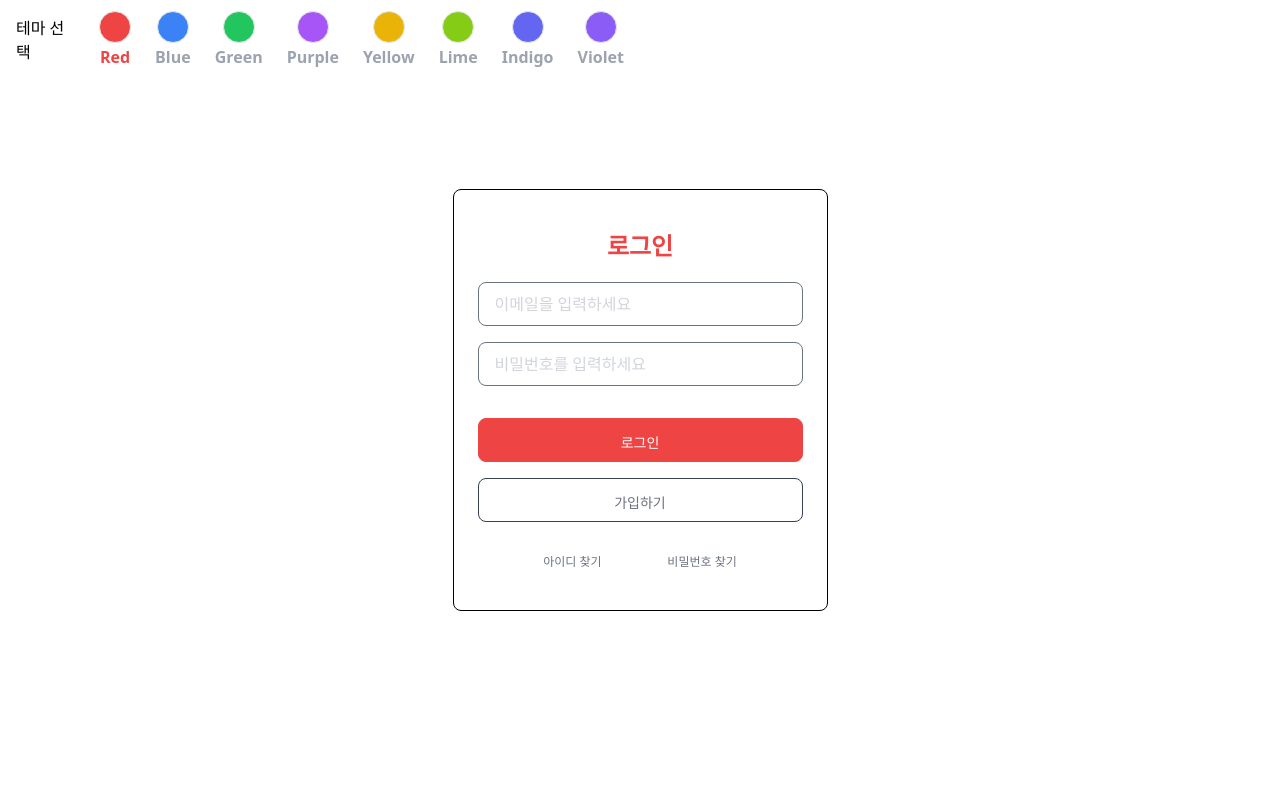
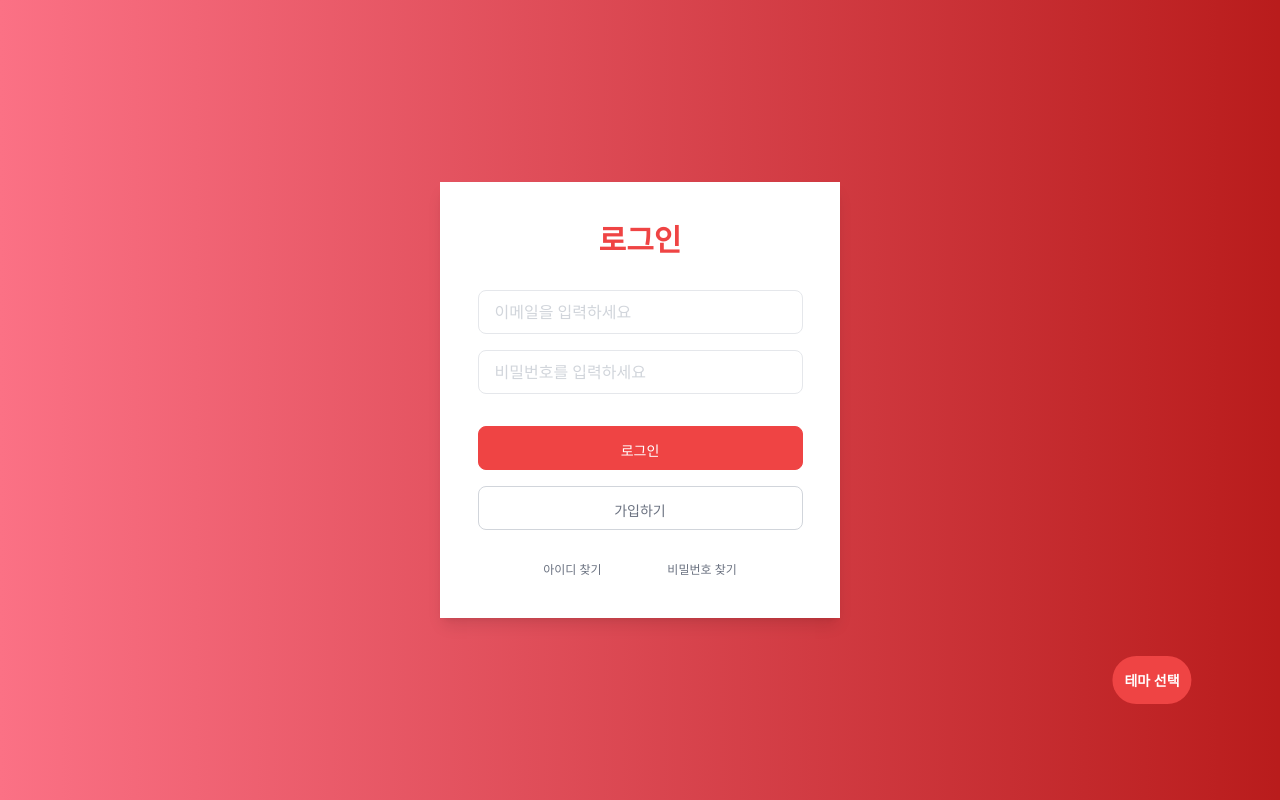
Before and after one commit to KingGyeongHoo/tailwind-practice, a React (Vite) app: page / in a window 1280 px wide. Built offline with nearby package versions, Linux system fonts and the light colour scheme.

Commit message:
디자인 변경

```diff
--- a/src/App.tsx
+++ b/src/App.tsx
@@ -1,14 +1,23 @@
 import { useState } from "react";
 import Card from "./components/Card";
 import Theme from "./components/Theme";
-import { themes } from "./data/themeData";
+import { BackGround } from "./components/BackGround";
 export default function App() {
-  const [theme, setTheme] = useState(themes[0]);
+  const [theme, setTheme] = useState({
+    name: "Red",
+    bgColor: "bg-red-500",
+    darkBgColor: "bg-red-700",
+    checkedBgColor: "checked:bg-red-500",
+    borderColor: "border-red-500",
+    outlineColor: "outline-red-300",
+    textColor: "text-red-500",
+  });
   return (
     <>
-      <div className="relative flex justify-center items-center w-[100%] h-[100vh]">
-        <Theme themes={themes} setTheme={setTheme} />
+      <div className="relative flex justify-center items-center w-[100%] h-[100vh] bg-gray-100">
+        <Theme setTheme={setTheme} />
         <Card theme={theme} />
+        <BackGround theme={theme} />
       </div>
     </>
   );
--- /dev/null
+++ b/src/components/BackGround.tsx
@@ -0,0 +1,15 @@
+import { twMerge } from "tailwind-merge";
+
+export const BackGround = ({ theme }: { theme: Theme }) => {
+  const { bgColor, darkBgColor, ...rest } = theme;
+  return (
+    <div className="absolute top-0 left-0 z-0 w-[100%] h-[100%]  overflow-hidden">
+      <div
+        className={twMerge(
+          "absolute top-0 left-0 w-[100%] h-[100%] bg-gradient-to-r from-rose-400 to-transparent",
+          darkBgColor
+        )}
+      />
+    </div>
+  );
+};
--- a/src/components/Button.tsx
+++ b/src/components/Button.tsx
@@ -5,7 +5,7 @@ export const Button = (props: ButtonProps) => {
   return (
     <input
       className={twMerge(
-        `flex justify-center items-center w-[325px] h-[44px] px-[20px] py-[14px] text-sm border border-gray-700 rounded-lg`,
+        `flex justify-center items-center w-[325px] h-[44px] px-[20px] py-[14px] text-sm border border-gray-300 rounded-lg`,
         className
       )}
       {...rest}
--- a/src/components/Card.tsx
+++ b/src/components/Card.tsx
@@ -5,7 +5,14 @@ import Input from "./Input";
 import { twMerge } from "tailwind-merge";
 
 export const Card = ({ theme }: { theme: Theme }) => {
-  const { bgColor, checkedBgColor, borderColor, textColor, ...rest } = theme;
+  const {
+    bgColor,
+    checkedBgColor,
+    borderColor,
+    outlineColor,
+    textColor,
+    ...rest
+  } = theme;
   const [isLogin, setIsLogin] = useState(true);
   const [name, setName] = useState("");
   const [email, setEmail] = useState("");
@@ -20,10 +27,12 @@ export const Card = ({ theme }: { theme: Theme }) => {
 
   return (
     <div
-      className={`flex flex-col gap-[20px] w-[375px] h-fit border rounded-lg border-black px-[24px] py-[40px]`}
+      className={`relative z-10 flex flex-col items-center gap-[16px] w-[400px] h-fit bg-white px-[24px] py-[40px] shadow-lg`}
     >
       <div className="flex flex-col gap-[10px]">
-        <h1 className={twMerge("text-2xl font-bold text-center", textColor)}>
+        <h1
+          className={twMerge("text-3xl font-black text-center mb-4", textColor)}
+        >
           {isLogin ? "로그인" : "회원가입"}
         </h1>
       </div>
@@ -36,6 +45,7 @@ export const Card = ({ theme }: { theme: Theme }) => {
               value={name}
               onChange={(e) => setName(e.target.value)}
               required
+              className={outlineColor}
             ></Input>
           )}
           <Input
@@ -43,6 +53,7 @@ export const Card = ({ theme }: { theme: Theme }) => {
             placeholder="이메일을 입력하세요"
             value={email}
             onChange={(e) => setEmail(e.target.value)}
+            className={outlineColor}
             required
           ></Input>
           <Input
@@ -50,6 +61,7 @@ export const Card = ({ theme }: { theme: Theme }) => {
             placeholder="비밀번호를 입력하세요"
             value={password}
             onChange={(e) => setPassword(e.target.value)}
+            className={outlineColor}
             required
           ></Input>
         </div>
@@ -62,7 +74,7 @@ export const Card = ({ theme }: { theme: Theme }) => {
           <Button
             type="button"
             value={isLogin ? "가입하기" : "로그인으로 이동"}
-            className="bg-white text-gray-500"
+            className={twMerge("bg-white text-gray-500")}
             onClick={(e) => authTypeChange(e)}
           ></Button>
         </div>
@@ -73,7 +85,7 @@ export const Card = ({ theme }: { theme: Theme }) => {
           </div>
         ) : (
           <Agree
-            className={twMerge(borderColor, checkedBgColor)}
+            className={`${borderColor} ${checkedBgColor}`}
             agreeFor={isLogin ? "login" : "signin"}
           >
             <p className="text-sm text-gray-500 ml-1 ">약관에 동의합니다</p>
--- a/src/components/Input.tsx
+++ b/src/components/Input.tsx
@@ -5,7 +5,7 @@ export const Input = (props: InputProps) => {
   return (
     <input
       className={twMerge(
-        "w-[325px] h-[44px] px-[16px] py-[14px] border border-gray-500 placeholder:text-gray-300 rounded-lg",
+        "w-[325px] h-[44px] px-[16px] py-[14px] border outline-gray-300 text-gray-400 placeholder:text-gray-300 rounded-lg",
         className
       )}
       {...rest}
--- a/src/components/Theme.tsx
+++ b/src/components/Theme.tsx
@@ -1,26 +1,38 @@
 import { useState } from "react";
 import { twMerge } from "tailwind-merge";
+import { themes } from "../data/themeData";
 
-const Theme = ({
-  themes,
-  setTheme,
-}: {
-  themes: Theme[];
-  setTheme: (item: Theme) => void;
-}) => {
+const Theme = ({ setTheme }: { setTheme: (item: Theme) => void }) => {
   const [selected, setSelected] = useState(0);
+  const [themeOpen, setThemeOpen] = useState(false);
   const clickHandler = (idx: number, item: Theme) => {
     setSelected(idx);
     setTheme(item);
   };
+  const themeNavBarHandler = () => {
+    setThemeOpen((themeOpen) => !themeOpen);
+  };
   return (
     <nav
       className={twMerge(
-        "absolute top-0 left-0 flex flex-row items-center w-2/4 h-20 p-4"
+        "absolute top-[80%] left-[90%] z-10 flex flex-col-reverse gap-4 items-center w-fit h-20 text-white p-4 translate-x-[-50%]"
       )}
     >
-      <span>테마 선택</span>
-      <ul className="flex flex-row ml-8 gap-6">
+      <div
+        className={twMerge(
+          "rounded-[100px] w-fit p-3",
+          themes[selected].bgColor
+        )}
+        onClick={themeNavBarHandler}
+      >
+        <span className="text-sm font-bold">테마 선택</span>
+      </div>
+      <ul
+        className={twMerge(
+          "flex flex-col gap-4",
+          themeOpen ? "animate-fadeIn" : "animate-fadeOut"
+        )}
+      >
         {themes.map((item: Theme, idx: number) => {
           return (
             <li
@@ -29,13 +41,13 @@ const Theme = ({
             >
               <div
                 className={twMerge(
-                  "w-8 h-8 border rounded-[100px]",
+                  "w-6 h-6 border rounded-[100px]",
                   item.bgColor
                 )}
               />
               <span
                 className={twMerge(
-                  "text-gray-400",
+                  "text-gray-200 drop-shadow-md",
                   selected === idx && item.textColor,
                   "font-bold"
                 )}
--- a/src/data/themeData.ts
+++ b/src/data/themeData.ts
@@ -1,62 +1,78 @@
-const red = {
+export const themes = [
+  {
     name: "Red",
     bgColor: "bg-red-500",
+    darkBgColor: "bg-red-700",
     checkedBgColor: "checked:bg-red-500",
     borderColor: "border-red-500",
+    outlineColor: "outline-red-300",
     textColor: "text-red-500",
-};
-const blue = {
+  },
+  {
     name: "Blue",
     bgColor: "bg-blue-500",
+    darkBgColor: "bg-blue-700",
     checkedBgColor: "checked:bg-blue-500",
-  borderColor: "border-blue-500",
+    outlineColor: "border-blue-300",
+    borderColor: "outline-blue-500",
     textColor: "text-blue-500",
-};
-const green = {
+  },
+  {
     name: "Green",
     bgColor: "bg-green-500",
+    darkBgColor: "bg-green-700",
     checkedBgColor: "checked:bg-green-500",
     borderColor: "border-green-500",
+    outlineColor: "outline-green-300",
     textColor: "text-green-500",
-};
-const purple = {
+  },
+  {
     name: "Purple",
     bgColor: "bg-purple-500",
+    darkBgColor: "bg-purple-700",
     checkedBgColor: "checked:bg-purple-500",
     borderColor: "border-purple-500",
+    outlineColor: "outline-purple-300",
     textColor: "text-purple-500",
-};
+  },
 
-const indigo = {
+  {
     name: "Indigo",
     bgColor: "bg-indigo-500",
+    darkBgColor: "bg-indigo-700",
     checkedBgColor: "checked:bg-indigo-500",
     borderColor: "border-indigo-500",
+    outlineColor: "outline-indigo-300",
     textColor: "text-indigo-500",
-};
+  },
 
-const yellow = {
+  {
     name: "Yellow",
     bgColor: "bg-yellow-500",
+    darkBgColor: "bg-yellow-700",
     checkedBgColor: "checked:bg-yellow-500",
     borderColor: "border-yellow-500",
+    outlineColor: "outline-yellow-300",
     textColor: "text-yellow-500",
-};
+  },
 
-const lime = {
+  {
     name: "Lime",
     bgColor: "bg-lime-500",
+    darkBgColor: "bg-lime-700",
     checkedBgColor: "checked:bg-lime-500",
     borderColor: "border-lime-500",
+    outlineColor: "outline-lime-300",
     textColor: "text-lime-500",
-};
+  },
 
-const violet = {
+  {
     name: "Violet",
     bgColor: "bg-violet-500",
+    darkBgColor: "bg-violet-700",
     checkedBgColor: "checked:bg-violet-500",
     borderColor: "border-violet-500",
+    outlineColor: "outline-violet-300",
     textColor: "text-violet-500",
-};
-
-export const themes = [red, blue, green, purple, yellow, lime, indigo, violet];
+  },
+];
--- a/src/types/types.d.ts
+++ b/src/types/types.d.ts
@@ -31,7 +31,9 @@ interface Info {
 interface Theme {
   name: string;
   bgColor: string;
+  darkBgColor: string;
   checkedBgColor: string;
   borderColor: string;
+  outlineColor: string;
   textColor: string;
 }
--- a/tailwind.config.js
+++ b/tailwind.config.js
@@ -2,7 +2,22 @@
 export default {
   content: ["./index.html", "./src/**/*.{js,ts,jsx,tsx}"],
   theme: {
-    extend: {},
+    extend: {
+      animation: {
+        fadeIn: "fadeIn 0.3s ease-in forwards",
+        fadeOut: "fadeOut 0.3s ease-out forwards",
+      },
+      keyframes: {
+        fadeIn: {
+          "0%": { opacity: "0", display: "flex" },
+          "100%": { opacity: "1" },
+        },
+        fadeOut: {
+          "0%": { opacity: "1" },
+          "100%": { opacity: "0", display: "none" },
+        },
+      },
+    },
   },
   plugins: [],
 };
```
Also changed, not shown: src/components/Agree.tsx (+5 -6 lines). Lines whose indentation alone changed are shown as unchanged.
